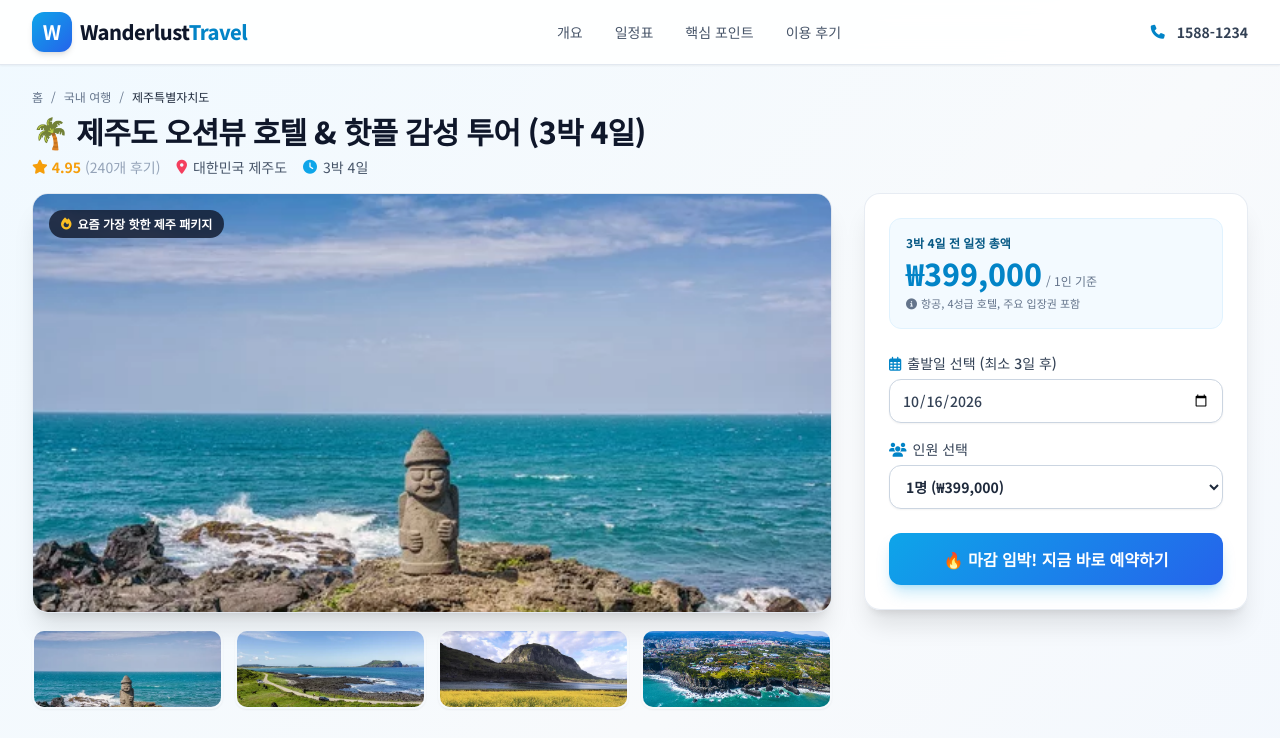
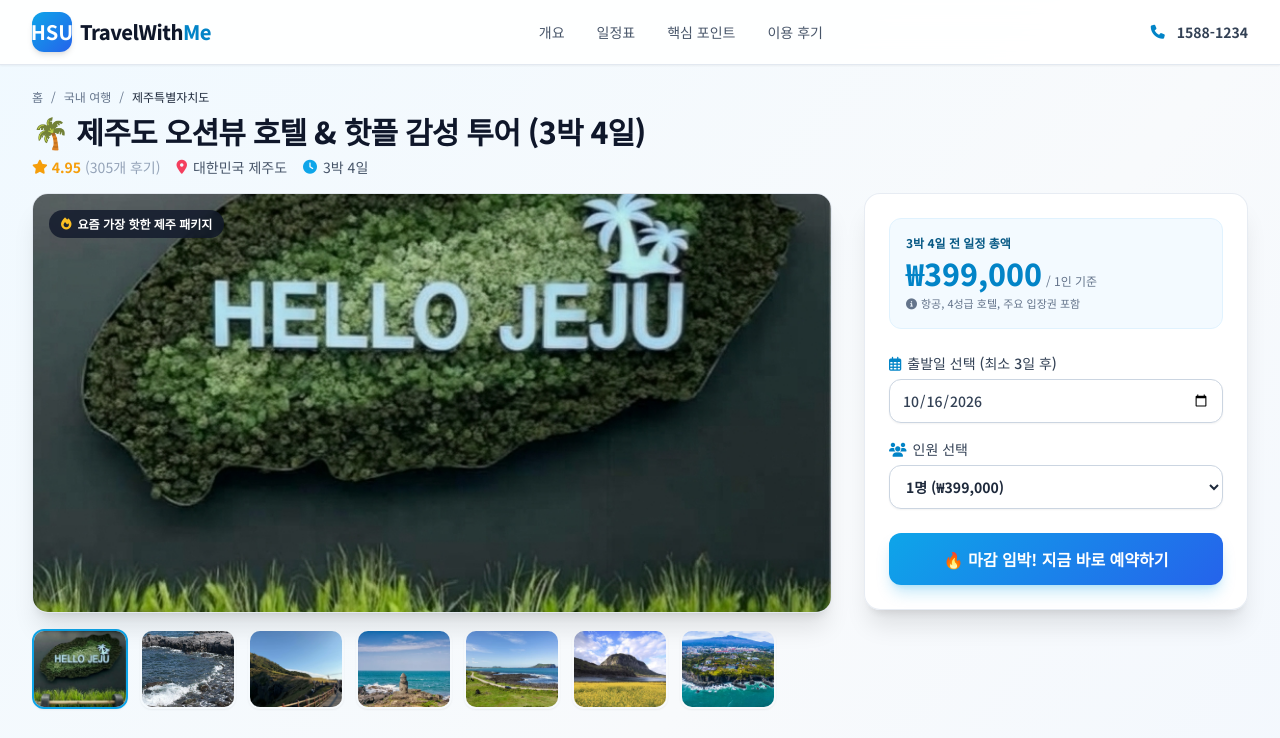
Before and after one commit to travelwmehsu/travelwmehsu.github.io, a plain HTML site: page index.html in a window 1280 px wide. Shown: the top 738 px of the page. Drawn offline with nearby package versions, Linux system fonts and the light colour scheme.

Commit message:
Update index.html

```diff
--- a/index.html
+++ b/index.html
@@ -3,7 +3,7 @@
 <head>
     <meta charset="UTF-8">
     <meta name="viewport" content="width=device-width, initial-scale=1.0">
-    <title>Wanderlust Travel - 제주도 감성 힐링 3박 4일 (A안)</title>
+    <title>Travel With Me - 제주도 감성 힐링 3박 4일 </title>
     <!-- Tailwind CSS & FontAwesome CDN -->
     <script src="https://cdn.tailwindcss.com"></script>
     <link rel="stylesheet" href="https://cdnjs.cloudflare.com/ajax/libs/font-awesome/6.4.0/css/all.min.css">
@@ -11,7 +11,7 @@
     <style>
         body { font-family: 'Noto Sans KR', sans-serif; }
         .gradient-bg { background: linear-gradient(135deg, #0ea5e9 0%, #2563eb 100%); }
-        /* Style tùy chỉnh thanh cuộn ngang */
+        /* Ẩn thanh cuộn nhưng vẫn cho phép cuộn */
         .hide-scrollbar::-webkit-scrollbar { display: none; }
         .hide-scrollbar { -ms-overflow-style: none; scrollbar-width: none; }
     </style>
@@ -22,9 +22,9 @@
         <div class="max-w-7xl mx-auto px-4 sm:px-6 lg:px-8 h-16 flex items-center justify-between">
             <div class="flex items-center space-x-2">
                 <div class="w-10 h-10 gradient-bg rounded-xl flex items-center justify-center text-white font-bold text-xl shadow-md">
-                    W
+                    HSU
                 </div>
-                <span class="font-extrabold text-xl tracking-tight text-slate-900">Wanderlust<span class="text-sky-600">Travel</span></span>
+                <span class="font-extrabold text-xl tracking-tight text-slate-900">TravelWith<span class="text-sky-600">Me</span></span>
             </div>
             <nav class="hidden md:flex space-x-8 font-medium text-sm text-slate-600">
                 <a href="#overview" class="hover:text-sky-600">개요</a>
@@ -49,26 +49,30 @@
             </h1>
             <div class="flex flex-wrap items-center gap-4 mt-2 text-sm text-slate-600">
                 <div class="flex items-center text-amber-500 font-bold">
-                    <i class="fa-solid fa-star mr-1"></i> 4.95 <span class="text-slate-400 font-normal ml-1">(240개 후기)</span>
+                    <i class="fa-solid fa-star mr-1"></i> 4.95 <span class="text-slate-400 font-normal ml-1">(305개 후기)</span>
                 </div>
                 <div class="flex items-center"><i class="fa-solid fa-location-dot text-rose-500 mr-1.5"></i> 대한민국 제주도</div>
                 <div class="flex items-center"><i class="fa-solid fa-clock text-sky-500 mr-1.5"></i> 3박 4일</div>
             </div>
         </div>
         <div class="grid grid-cols-1 lg:grid-cols-3 gap-8 mb-8">
-            <!-- LEFT GALLERY -->
+            <!-- LEFT GALLERY (SCROLLABLE THUMBNAILS WITH 7 IMAGES) -->
             <div class="lg:col-span-2 space-y-4">
                 <div class="relative h-[340px] sm:h-[420px] rounded-2xl overflow-hidden shadow-xl bg-slate-100 border border-slate-200">
-                    <img id="mainImage" src="IMG_0796.webp" alt="제주도 풍경" class="w-full h-full object-cover transition-all duration-300">
+                    <img id="mainImage" src="IMG_0803.png" alt="제주도 풍경" class="w-full h-full object-cover transition-all duration-300">
                     <div class="absolute top-4 left-4 bg-slate-900/80 text-white text-xs font-semibold px-3 py-1.5 rounded-full flex items-center gap-1.5 backdrop-blur-sm">
                         <i class="fa-solid fa-fire text-amber-400"></i> 요즘 가장 핫한 제주 패키지
                     </div>
                 </div>
-                <div class="grid grid-cols-4 gap-3">
-                    <img onclick="document.getElementById('mainImage').src=this.src" class="h-20 w-full object-cover rounded-xl cursor-pointer hover:opacity-80 border-2 border-transparent hover:border-sky-500 transition shadow-sm" src="IMG_0796.webp" alt="제주 전경">
-                    <img onclick="document.getElementById('mainImage').src=this.src" class="h-20 w-full object-cover rounded-xl cursor-pointer hover:opacity-80 border-2 border-transparent hover:border-sky-500 transition shadow-sm" src="IMG_0797.webp" alt="산방산 유채꽃">
-                    <img onclick="document.getElementById('mainImage').src=this.src" class="h-20 w-full object-cover rounded-xl cursor-pointer hover:opacity-80 border-2 border-transparent hover:border-sky-500 transition shadow-sm" src="IMG_0798.webp" alt="성산일출봉 해안">
-                    <img onclick="document.getElementById('mainImage').src=this.src" class="h-20 w-full object-cover rounded-xl cursor-pointer hover:opacity-80 border-2 border-transparent hover:border-sky-500 transition shadow-sm" src="IMG_0799.webp" alt="돌하르방 해변">
+                <!-- Horizontal Scrollable Thumbnails -->
+                <div class="flex space-x-3 overflow-x-auto pb-2 snap-x snap-mandatory hide-scrollbar">
+                    <img onclick="document.getElementById('mainImage').src=this.src" class="flex-none w-24 h-20 object-cover rounded-xl cursor-pointer hover:opacity-80 border-2 border-sky-500 transition shadow-sm snap-start" src="IMG_0803.png" alt="제주 전경">
+                    <img onclick="document.getElementById('mainImage').src=this.src" class="flex-none w-24 h-20 object-cover rounded-xl cursor-pointer hover:opacity-80 border-2 border-transparent hover:border-sky-500 transition shadow-sm snap-start" src="IMG_0802.jpeg" alt="산방산 유채꽃">
+                    <img onclick="document.getElementById('mainImage').src=this.src" class="flex-none w-24 h-20 object-cover rounded-xl cursor-pointer hover:opacity-80 border-2 border-transparent hover:border-sky-500 transition shadow-sm snap-start" src="IMG_0801.jpeg" alt="성산일출봉 해안">
+                    <img onclick="document.getElementById('mainImage').src=this.src" class="flex-none w-24 h-20 object-cover rounded-xl cursor-pointer hover:opacity-80 border-2 border-transparent hover:border-sky-500 transition shadow-sm snap-start" src="IMG_0796.webp" alt="돌하르방 해변">
+                    <img onclick="document.getElementById('mainImage').src=this.src" class="flex-none w-24 h-20 object-cover rounded-xl cursor-pointer hover:opacity-80 border-2 border-transparent hover:border-sky-500 transition shadow-sm snap-start" src="IMG_0797.webp" alt="헬로제주 포토존">
+                    <img onclick="document.getElementById('mainImage').src=this.src" class="flex-none w-24 h-20 object-cover rounded-xl cursor-pointer hover:opacity-80 border-2 border-transparent hover:border-sky-500 transition shadow-sm snap-start" src="IMG_0798.webp" alt="제주 해안 파도">
+                    <img onclick="document.getElementById('mainImage').src=this.src" class="flex-none w-24 h-20 object-cover rounded-xl cursor-pointer hover:opacity-80 border-2 border-transparent hover:border-sky-500 transition shadow-sm snap-start" src="IMG_0799.webp" alt="성산일출봉 산책로">
                 </div>
             </div>
             <!-- RIGHT PRICING BOX (VARIANT A: TOTAL PRICE) -->
@@ -84,7 +88,7 @@
                         <div class="text-[11px] text-slate-500 mt-1"><i class="fa-solid fa-circle-info mr-1"></i>항공, 4성급 호텔, 주요 입장권 포함</div>
                     </div>
                     <div class="space-y-4 mb-6 text-sm">
-                        <!-- CALENDAR DATE PICKER WITH FUTURE DATE RESTRICTION -->
+                        <!-- CALENDAR DATE PICKER -->
                         <div>
                             <label class="block font-medium text-slate-700 mb-1.5"><i class="fa-regular fa-calendar-days text-sky-600 mr-1.5"></i>출발일 선택 (최소 3일 후)</label>
                             <input type="date" id="startDate" class="w-full border border-slate-300 rounded-xl px-3 py-2.5 bg-white text-slate-700 font-medium cursor-pointer focus:ring-2 focus:ring-sky-500 focus:outline-none shadow-sm">
@@ -136,7 +140,7 @@
                         <p><strong>4일차:</strong> 사려니 숲길 힐링 산책 - 동문시장 오메기떡 & 감귤 기념품 쇼핑 - 제주공항 출발</p>
                     </div>
                 </section>
-                <!-- SWIPEABLE REVIEWS CAROUSEL (10 REVIEWS) -->
+                <!-- SWIPEABLE REVIEWS CAROUSEL -->
                 <section id="reviews" class="bg-white/90 backdrop-blur-md p-6 rounded-2xl shadow-sm border border-slate-200">
                     <div class="flex items-center justify-between mb-4">
                         <h2 class="text-xl font-bold text-slate-900 flex items-center">
@@ -145,7 +149,6 @@
                         <span class="text-xs text-slate-400 flex items-center"><i class="fa-solid fa-arrows-left-right mr-1"></i> 옆으로 슬라이드</span>
                     </div>
                     <div class="flex space-x-4 overflow-x-auto pb-4 snap-x snap-mandatory hide-scrollbar">
-                        <!-- Review 1 -->
                         <div class="flex-none w-72 sm:w-80 snap-start p-4 bg-slate-50 rounded-xl border border-slate-100 flex flex-col justify-between shadow-sm">
                             <p class="text-slate-700 text-sm font-medium">"애월 카페거리랑 우도 스쿠터 일정이 진짜 완벽했어요! 오션뷰 숙소도 너무 깨끗했습니다."</p>
                             <div class="mt-3 pt-2 border-t border-slate-200/60 flex items-center justify-between">
@@ -153,7 +156,6 @@
                                 <span class="text-amber-400 text-xs">★★★★★</span>
                             </div>
                         </div>
-                        <!-- Review 2 -->
                         <div class="flex-none w-72 sm:w-80 snap-start p-4 bg-slate-50 rounded-xl border border-slate-100 flex flex-col justify-between shadow-sm">
                             <p class="text-slate-700 text-sm font-medium">"일정이 여유로워서 인생샷 많이 건졌어요. 부모님도 흑돼지 특식에 너무 만족하셨습니다."</p>
                             <div class="mt-3 pt-2 border-t border-slate-200/60 flex items-center justify-between">
@@ -161,7 +163,6 @@
                                 <span class="text-amber-400 text-xs">★★★★★</span>
                             </div>
                         </div>
-                        <!-- Review 3 -->
                         <div class="flex-none w-72 sm:w-80 snap-start p-4 bg-slate-50 rounded-xl border border-slate-100 flex flex-col justify-between shadow-sm">
                             <p class="text-slate-700 text-sm font-medium">"가성비 최고입니다. 이동 차량도 편하고 가이드분도 친절하셔서 편하게 다녀왔어요."</p>
                             <div class="mt-3 pt-2 border-t border-slate-200/60 flex items-center justify-between">
@@ -169,7 +170,6 @@
                                 <span class="text-amber-400 text-xs">★★★★★</span>
                             </div>
                         </div>
-                        <!-- Review 4 -->
                         <div class="flex-none w-72 sm:w-80 snap-start p-4 bg-slate-50 rounded-xl border border-slate-100 flex flex-col justify-between shadow-sm">
                             <p class="text-slate-700 text-sm font-medium">"산방산 유채꽃밭 풍경이 정말 예술이었어요. 사진 찍기 좋아하는 분들께 강추합니다!"</p>
                             <div class="mt-3 pt-2 border-t border-slate-200/60 flex items-center justify-between">
@@ -177,7 +177,6 @@
                                 <span class="text-amber-400 text-xs">★★★★★</span>
                             </div>
                         </div>
-                        <!-- Review 5 -->
                         <div class="flex-none w-72 sm:w-80 snap-start p-4 bg-slate-50 rounded-xl border border-slate-100 flex flex-col justify-between shadow-sm">
                             <p class="text-slate-700 text-sm font-medium">"3박 4일 동안 숙소 뷰가 너무 좋아서 아침마다 힐링했습니다. 다음에도 또 이용할게요."</p>
                             <div class="mt-3 pt-2 border-t border-slate-200/60 flex items-center justify-between">
@@ -185,7 +184,6 @@
                                 <span class="text-amber-400 text-xs">★★★★★</span>
                             </div>
                         </div>
-                        <!-- Review 6 -->
                         <div class="flex-none w-72 sm:w-80 snap-start p-4 bg-slate-50 rounded-xl border border-slate-100 flex flex-col justify-between shadow-sm">
                             <p class="text-slate-700 text-sm font-medium">"음식이 하나같이 다 맛있었어요! 특히 흑돼지 구이랑 해산물 모듬은 잊을 수 없습니다."</p>
                             <div class="mt-3 pt-2 border-t border-slate-200/60 flex items-center justify-between">
@@ -193,7 +191,6 @@
                                 <span class="text-amber-400 text-xs">★★★★★</span>
                             </div>
                         </div>
-                        <!-- Review 7 -->
                         <div class="flex-none w-72 sm:w-80 snap-start p-4 bg-slate-50 rounded-xl border border-slate-100 flex flex-col justify-between shadow-sm">
                             <p class="text-slate-700 text-sm font-medium">"친구들과 우도에서 스쿠터 타던 시간이 제일 기억에 남네요. 강력 추천합니다!"</p>
                             <div class="mt-3 pt-2 border-t border-slate-200/60 flex items-center justify-between">
@@ -201,7 +198,6 @@
                                 <span class="text-amber-400 text-xs">★★★★★</span>
                             </div>
                         </div>
-                        <!-- Review 8 -->
                         <div class="flex-none w-72 sm:w-80 snap-start p-4 bg-slate-50 rounded-xl border border-slate-100 flex flex-col justify-between shadow-sm">
                             <p class="text-slate-700 text-sm font-medium">"부모님 환갑 여행으로 다녀왔는데 일정이 너무 빡빡하지 않아 다들 만족해하셨어요."</p>
                             <div class="mt-3 pt-2 border-t border-slate-200/60 flex items-center justify-between">
@@ -209,7 +205,6 @@
                                 <span class="text-amber-400 text-xs">★★★★★</span>
                             </div>
                         </div>
-                        <!-- Review 9 -->
                         <div class="flex-none w-72 sm:w-80 snap-start p-4 bg-slate-50 rounded-xl border border-slate-100 flex flex-col justify-between shadow-sm">
                             <p class="text-slate-700 text-sm font-medium">"가이드님이 맛집이랑 포토스팟을 잘 알려주셔서 정말 알찬 힐링 여행이었습니다."</p>
                             <div class="mt-3 pt-2 border-t border-slate-200/60 flex items-center justify-between">
@@ -217,7 +212,6 @@
                                 <span class="text-amber-400 text-xs">★★★★★</span>
                             </div>
                         </div>
-                        <!-- Review 10 -->
                         <div class="flex-none w-72 sm:w-80 snap-start p-4 bg-slate-50 rounded-xl border border-slate-100 flex flex-col justify-between shadow-sm">
                             <p class="text-slate-700 text-sm font-medium">"가격 대비 알찬 구성과 효율적인 이동 동선 덕분에 피곤함 없이 즐겁게 다녀왔습니다."</p>
                             <div class="mt-3 pt-2 border-t border-slate-200/60 flex items-center justify-between">
@@ -232,7 +226,6 @@
     </main>
     <script>
         const BASE_PRICE = 399000;
-        // Khóa ngày chọn xuất phát tối thiểu 3 ngày so với hiện tại
         document.addEventListener("DOMContentLoaded", function() {
             const dateInput = document.getElementById('startDate');
             if (dateInput) {
```
